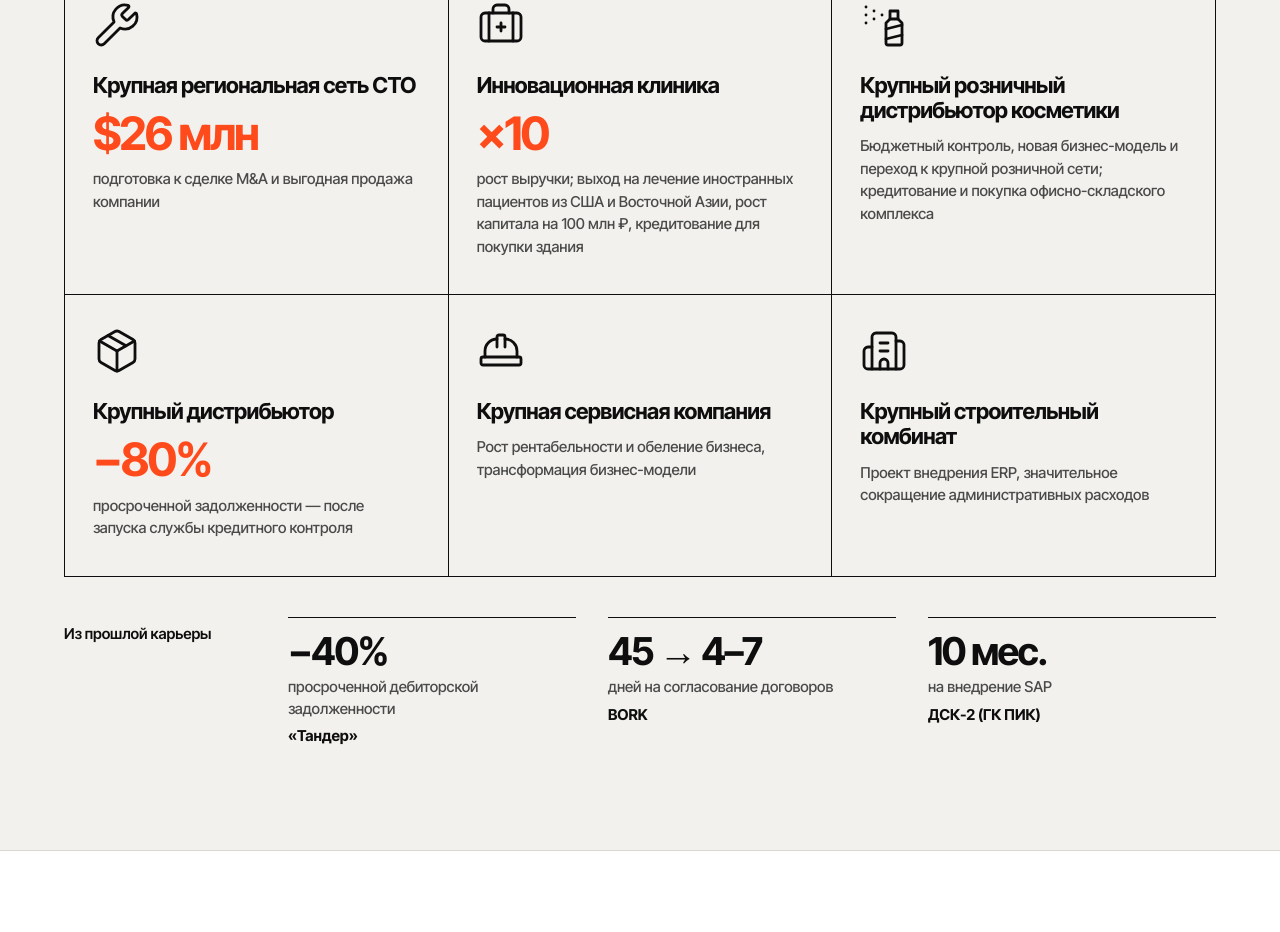
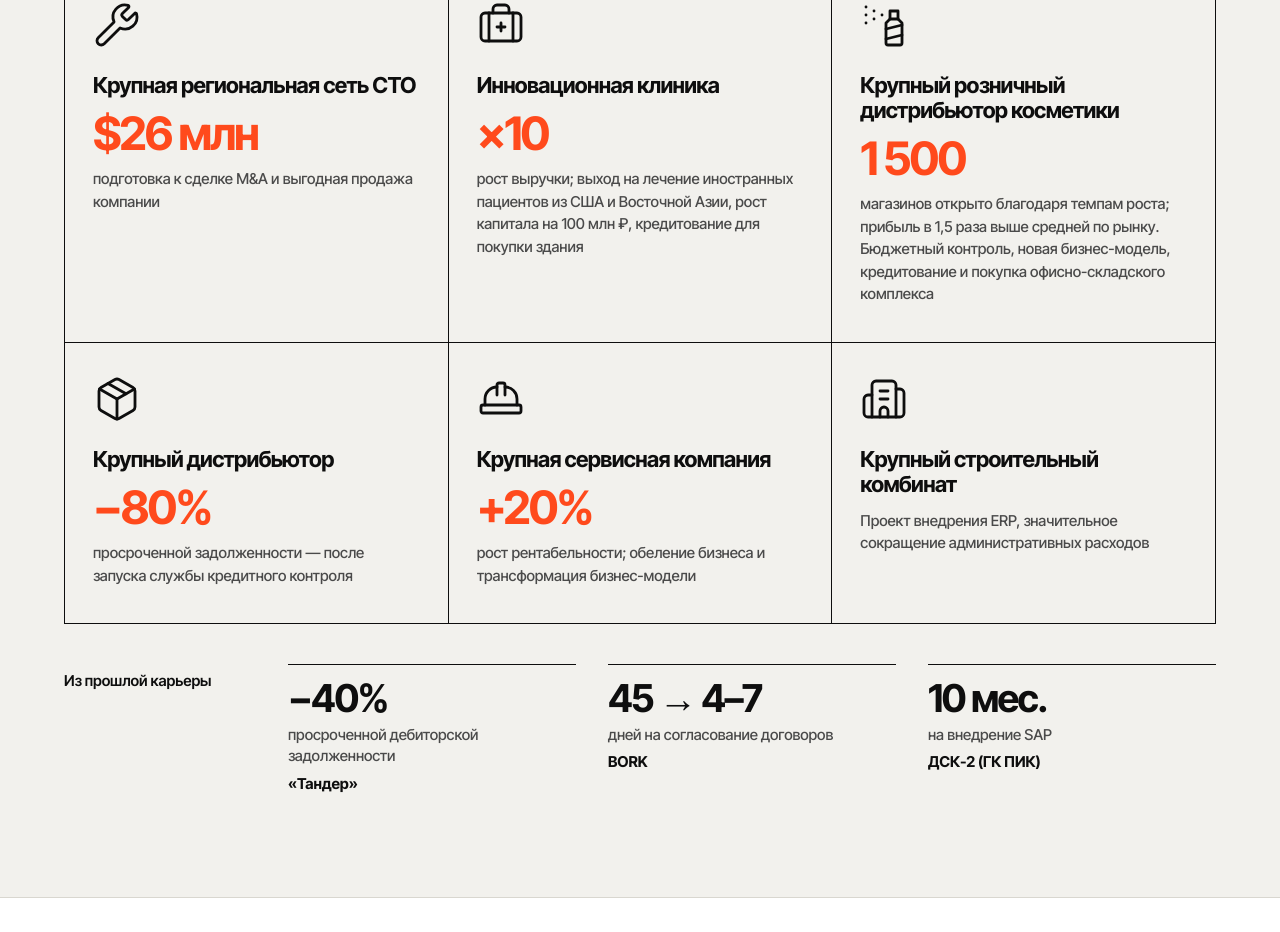
Before and after one commit to blackredwhitee/popov-bold, a Next.js app: page / in a window 1280 px wide. Shown: the part 6620-7552 px from the top of the page. Built offline with nearby package versions, Linux system fonts and the light colour scheme; no server answers.

Commit message:
Кейсы: дистрибьютор косметики — 1 500 магазинов и прибыль ×1,5 к рынку; сервисная компания — рентабельность +20%
Co-Authored-By: Claude Opus 5.5 <noreply@anthropic.com>

```diff
--- a/src/data/cases.ts
+++ b/src/data/cases.ts
@@ -13,9 +13,9 @@ export const CASES: CaseItem[] = [
   { title: "Складская логистика", meta: "Проект", ind: "Логистика", task: "Рост прибыли", num: "2 мес.", numLabel: "перезапуск склада, чтобы получить контракт с крупным федеральным заказчиком", icon: "forklift" },
   { title: "Крупная региональная сеть СТО", meta: "Проект", ind: "Автосервис", task: "Подготовка к сделке", num: "$26 млн", numLabel: "подготовка к сделке M&A и выгодная продажа компании", icon: "wrench" },
   { title: "Инновационная клиника", meta: "Проект", ind: "Медицина", task: "Рост прибыли", num: "×10", numLabel: "рост выручки; выход на лечение иностранных пациентов из США и Восточной Азии, рост капитала на 100 млн ₽, кредитование для покупки здания", icon: "clinic" },
-  { title: "Крупный розничный дистрибьютор косметики", meta: "Проект", ind: "Ритейл и дистрибуция", task: "Рост прибыли", numLabel: "Бюджетный контроль, новая бизнес-модель и переход к крупной розничной сети; кредитование и покупка офисно-складского комплекса", icon: "cosmetics" },
+  { title: "Крупный розничный дистрибьютор косметики", meta: "Проект", ind: "Ритейл и дистрибуция", task: "Рост прибыли", num: "1 500", numLabel: "магазинов открыто благодаря темпам роста; прибыль в 1,5 раза выше средней по рынку. Бюджетный контроль, новая бизнес-модель, кредитование и покупка офисно-складского комплекса", icon: "cosmetics" },
   { title: "Крупный дистрибьютор", meta: "Проект", ind: "Ритейл и дистрибуция", task: "Рост прибыли", num: "−80%", numLabel: "просроченной задолженности — после запуска службы кредитного контроля", icon: "package" },
-  { title: "Крупная сервисная компания", meta: "Проект", ind: "B2B-услуги", task: "Рост прибыли", numLabel: "Рост рентабельности и обеление бизнеса, трансформация бизнес-модели", icon: "worker" },
+  { title: "Крупная сервисная компания", meta: "Проект", ind: "B2B-услуги", task: "Рост прибыли", num: "+20%", numLabel: "рост рентабельности; обеление бизнеса и трансформация бизнес-модели", icon: "worker" },
   { title: "Крупный строительный комбинат", meta: "Проект", ind: "Девелопмент", task: "Цифровизация", numLabel: "Проект внедрения ERP, значительное сокращение административных расходов", icon: "building" },
   { title: "Хотели продать убыточный бизнес — вышли в прибыль", meta: "Акселератор · 2026 · выручка 800 млн ₽", ind: "Производство", task: "Антикризис", num: "+20%", numLabel: "выручка год к году; компания вышла в прибыль", slug: "proizvodstvo-800-mln", accel: true },
   { title: "Снижение просроченной дебиторской задолженности", meta: "Из карьеры · «Тандер» («Магнит»)", ind: "Ритейл и дистрибуция", task: "Рост прибыли", num: "−40%", numLabel: "просроченная дебиторка" },
```
